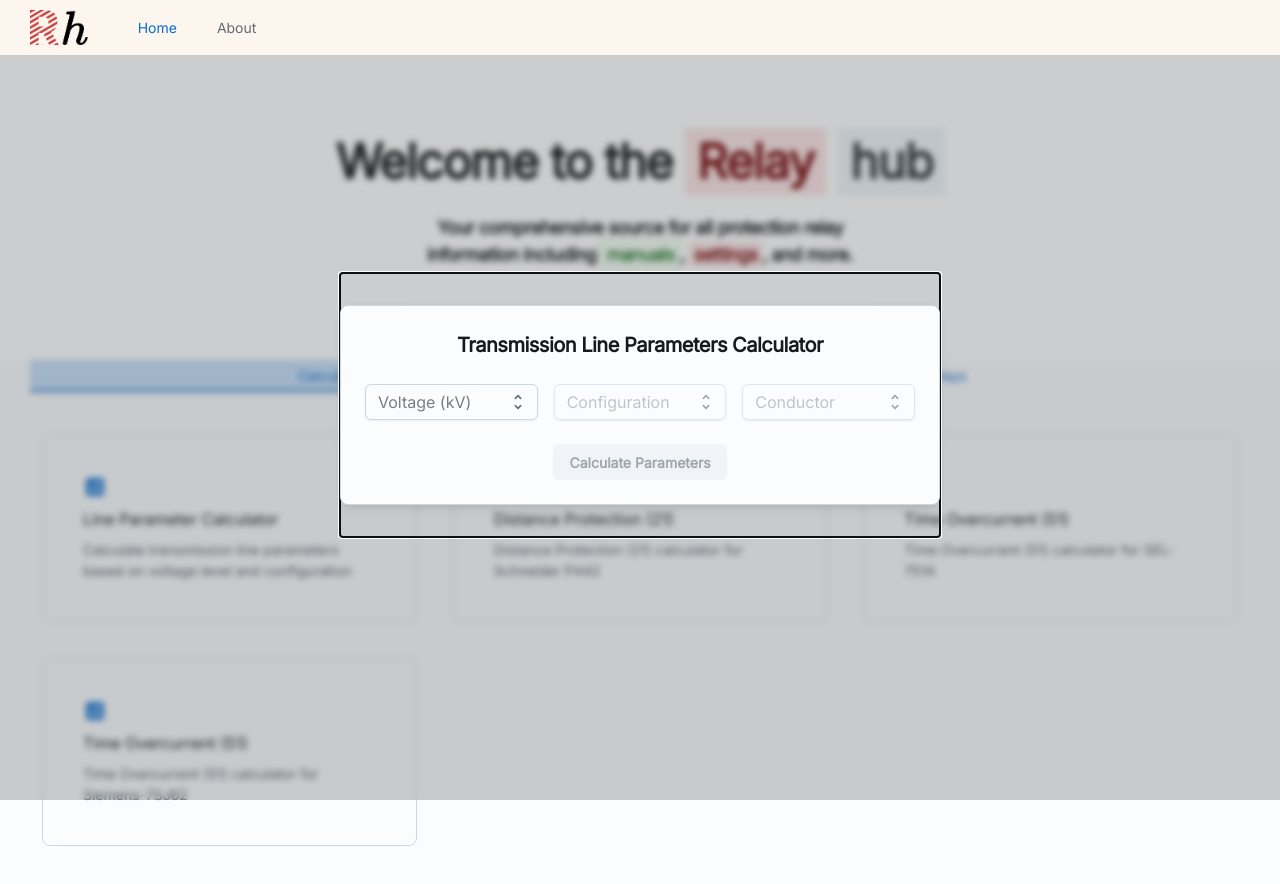
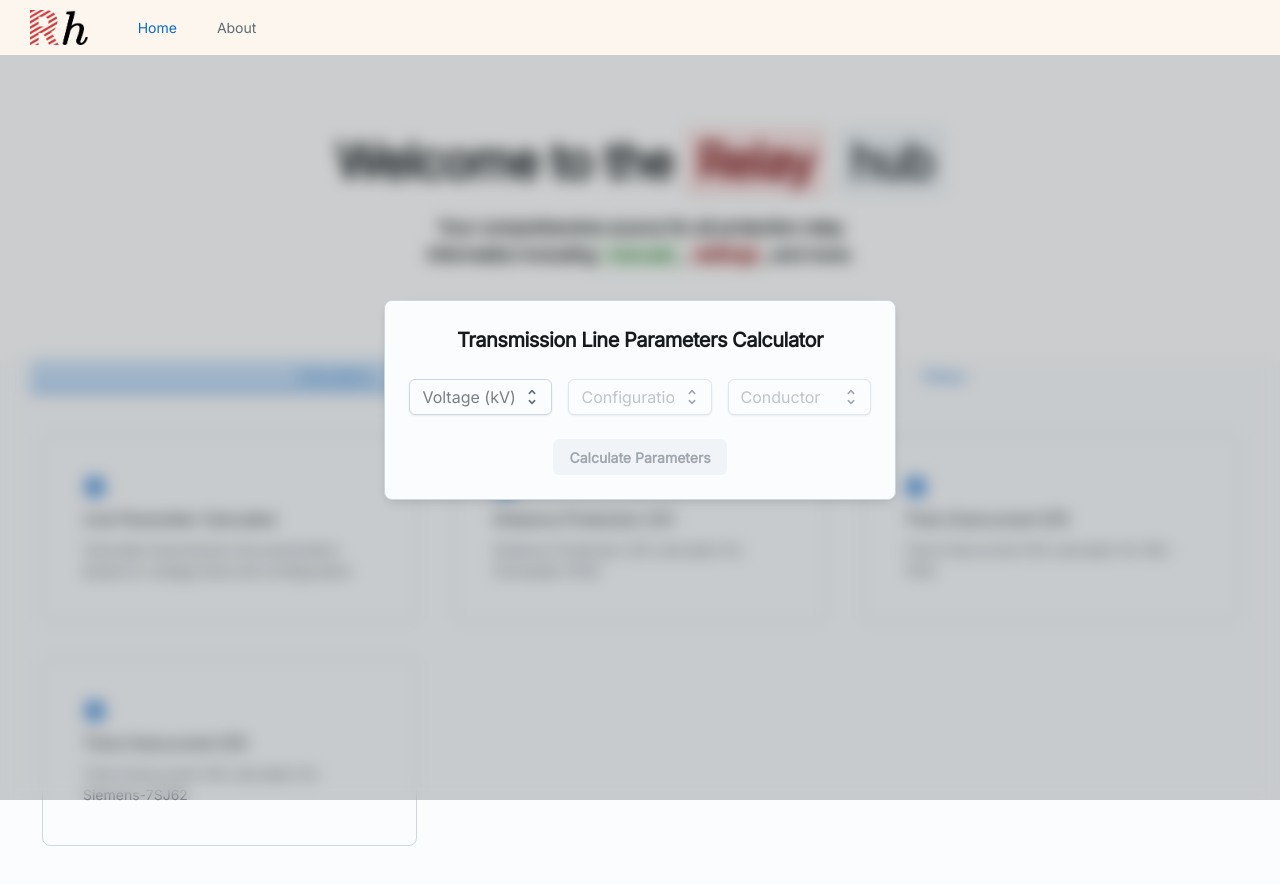
Before and after one commit to umerbanday/relayh, a React (Create React App) app: page / in a window 1280 px wide. Both pictures are taken after a click on the element 229 px from the left and 528 px from the top of the page. Shown: the top 884 px of the page. Built offline with nearby package versions, Linux system fonts and the light colour scheme.

Commit message:
fixfinal

```diff
--- a/src/Components/CalculatorGrid/CalculatorGrid.jsx
+++ b/src/Components/CalculatorGrid/CalculatorGrid.jsx
@@ -80,18 +80,10 @@ const CalculatorGrid = () => {
         sx={{
           display: 'flex',
           alignItems: 'center',
-          justifyContent: 'center',
-          '& .MuiModal-backdrop': {
-            backdropFilter: 'blur(3px)'
-          }
+          justifyContent: 'center'
         }}
       >
-        <div style={{
-          width: '95%',
-          maxWidth: '600px',
-          margin: '20px',
-          marginTop:"30px",
-        }}>
+
           {selectedCalculator?.id === 'line-parameters' ? (
             <LineParameterCalculator />
           ) : (
@@ -103,7 +95,7 @@ const CalculatorGrid = () => {
               />
             )
           )}
-        </div>
+
       </Modal>
     </>
   );
--- a/src/Components/RelaySettingCalculator/RelaySettingCalculator.jsx
+++ b/src/Components/RelaySettingCalculator/RelaySettingCalculator.jsx
@@ -228,11 +228,13 @@ export default function RelaySettingCalculator({ initialFunction, relayModel, on
         sx={{
           maxWidth: 600,
           position:"relative",
-          bgcolor: 'background.paper',
+
           p: 3,
           borderRadius: 'md',
           maxHeight: '75vh',
           marginTop: '7vh',
+          marginLeft: '20px',
+          marginRight: '20px',
           overflow: 'hidden', // Changed from 'auto' to 'hidden'
           display: 'flex',
           flexDirection: 'column'
```
